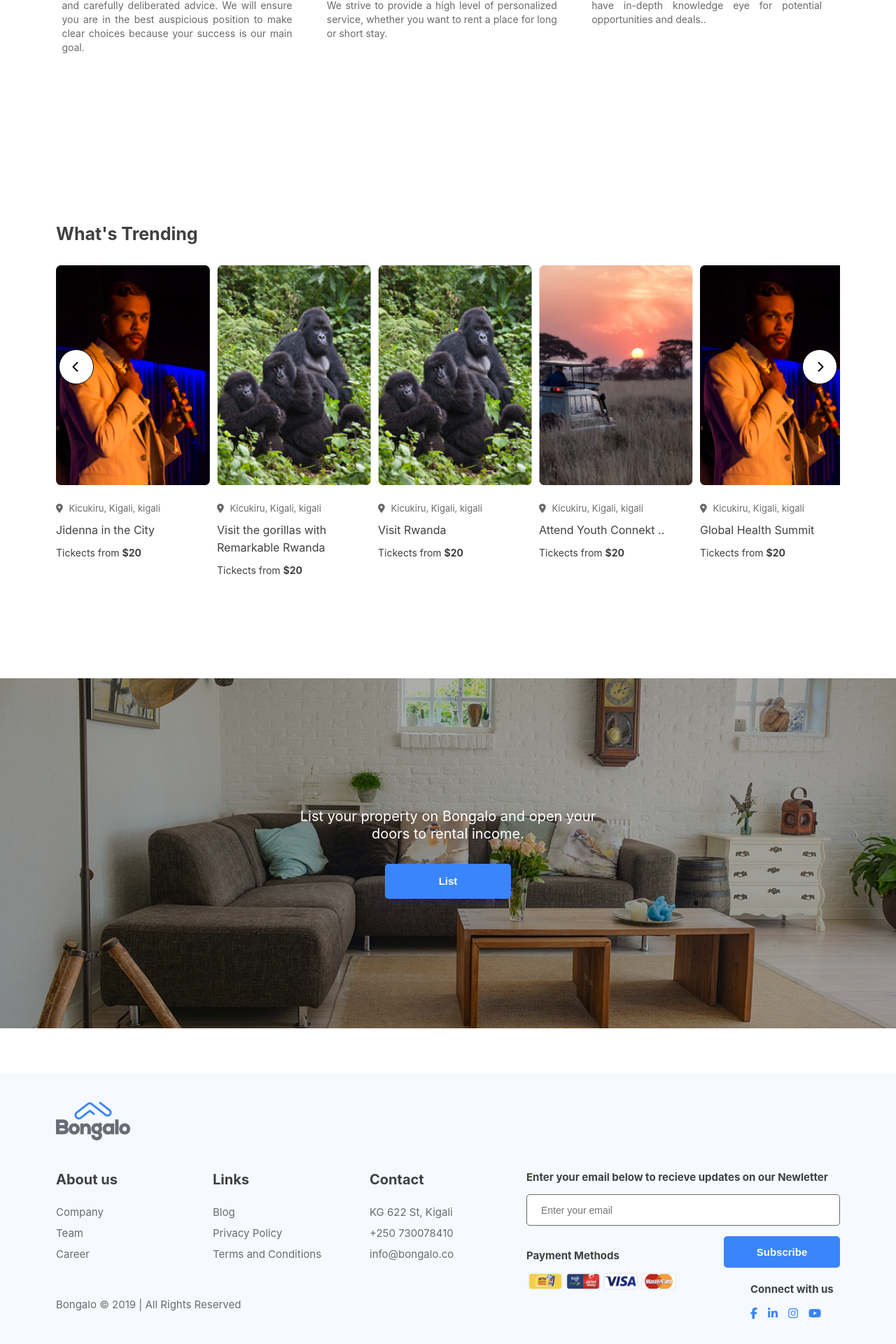
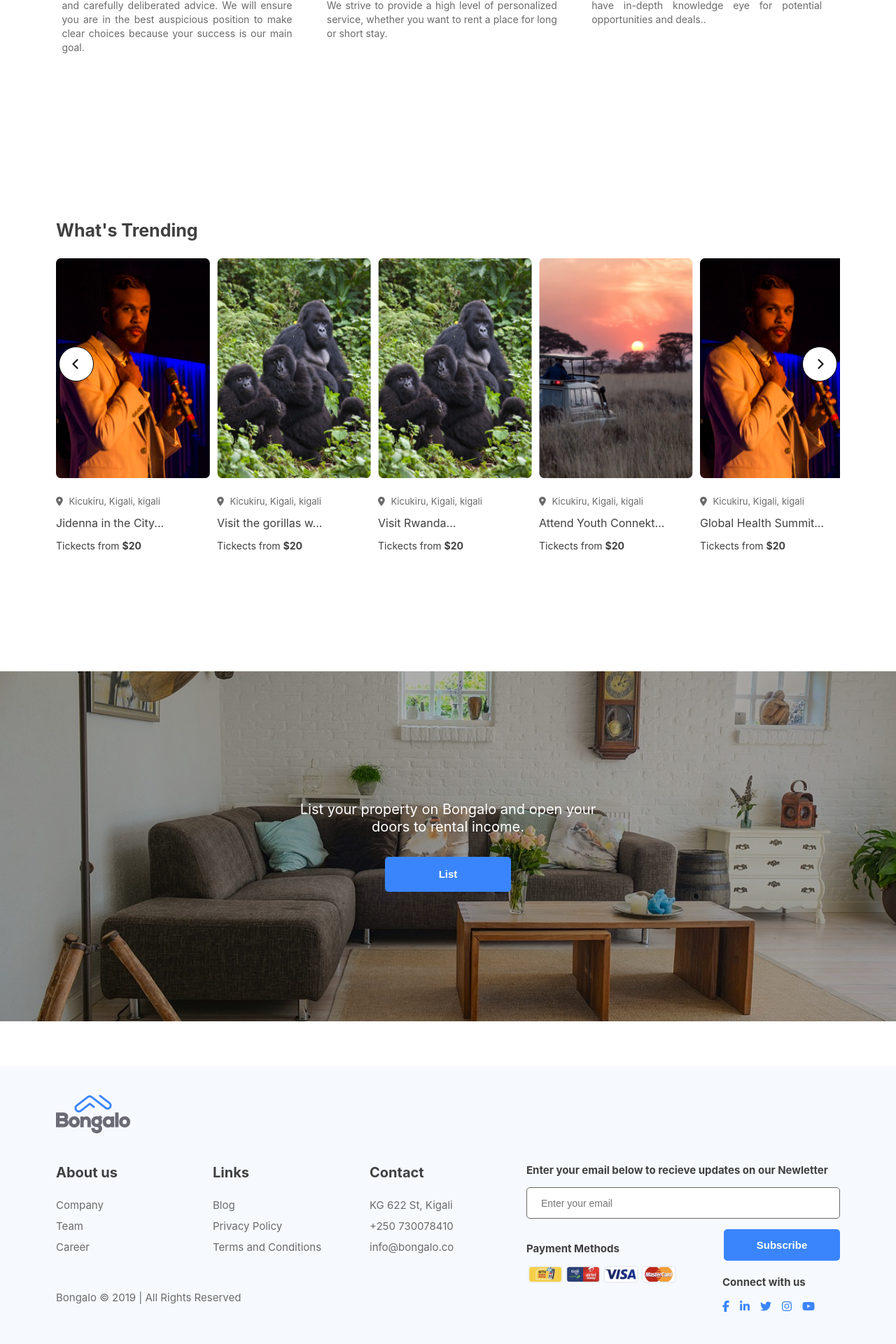
Before and after one commit to nellybaz/bongalo_frontend, a Vue app: page /about in a window 1280 px wide. Shown: the part 1165-3085 px from the top of the page at 70% size. Built offline with nearby package versions, Linux system fonts and the light colour scheme; no server answers; a web font is replaced by a local one; what v-calendar, vue-js-modal, vue-notification would draw is missing.

Commit message:
ui fix and improvements

```diff
--- a/src/components/EventCard.vue
+++ b/src/components/EventCard.vue
@@ -121,7 +121,7 @@ export default {
             font-style: normal;
             font-weight: bold;
             font-size: 25px;
-            line-height: 30px;
+            line-height: 20px;
             display: flex;
             align-items: center;
 
--- a/src/components/Footer.vue
+++ b/src/components/Footer.vue
@@ -12,7 +12,11 @@
                             Company
                         </router-link>
                     </li>
-                    <li>Team</li>
+                    <li>
+                         <router-link to="/about">
+                            Team
+                        </router-link>
+                    </li>
                     <li>
                         <router-link to="/career">
                             Career
@@ -53,12 +57,19 @@
 
             <div class="subscribe-section">
                 <p>Enter your email below to recieve updates on our Newletter</p>
+                <small style="color:red">
+                    {{
+                        emailErrorMessage
+                    }}
+                </small>
 
                 <input
                     @click="showOutline=true"
                     @mouseleave="showOutline=false"
+                    @keyup="checkEmail()"
                     :style="getClass()"
                     type="text"
+                    v-model="email"
                     placeholder="Enter your email"/>
                 <div class="payment-text-sub-btn">
                     <button>Subscribe</button>
@@ -80,6 +91,7 @@
 
                         <i class="fab fa-facebook-f"></i>
                         <i class="fab fa-linkedin-in"></i>
+                        <i class="fab fa-twitter"></i>
                         <i class="fab fa-instagram"></i>
                         <i class="fab fa-youtube"></i>
                     </div>
@@ -97,12 +109,24 @@ export default {
      data: function(){
         return {
         showOutline: false,
+        email:""
         }
     },
     methods:{
         getClass(){
             return this.showOutline ? "border: 1px solid #3A85FC !important;" : ""
         },
+        checkEmail(){
+            if(!this.email){
+                this.emailErrorMessage = ""
+            }
+            else if(!this.email.includes(".") || !this.email.includes("@")){
+                this.emailErrorMessage = "Email is not valid"
+            }
+            else{
+                this.emailErrorMessage = ""
+            }
+        }
     }
 
 }
@@ -240,7 +264,7 @@ export default {
 
                 .payment-imgs{
                     display: grid;
-                    grid-template-columns: 5fr 2fr;
+                    grid-template-columns: 5fr 3fr;
                     margin-top: 15%;
                     width:100%;
                     // border:1px solid red;
@@ -259,6 +283,7 @@ export default {
                     }
 
                     .social-media{
+                        // border:1px solid red;
                         width:100%;
 
                         p{
--- a/src/components/HorizontalCard.vue
+++ b/src/components/HorizontalCard.vue
@@ -1,6 +1,6 @@
 <template>
     <!-- <router-link to="/details" target="_blank"> -->
-        <div @click="handleCardClick" class='horizontal-card'>
+        <div @click="handleCardClick" class='horizontal-card' :title="apartment.title">
             <div class="img-div">
                 <img :src="getThumbnail(apartment.main_image)" alt="">
             </div>
--- a/src/components/VerticalCard.vue
+++ b/src/components/VerticalCard.vue
@@ -1,9 +1,9 @@
 <template>
-    <router-link class='vertical-card' :to=link>
+    <router-link class='vertical-card' :to=link :title="event.title">
         <img :src="require(`../assets/images/${event.image}`)" alt="">
         <div class="vertical-card-info-section">
             <p class="location"><i class="fas fa-map-marker-alt"></i> {{event.location}}</p>
-            <p class="title"> {{event.title}} </p>
+            <p class="title"> {{event.title.substring(0,20)}}... </p>
             <p class="amount"> {{event.amount_text}}  <span class="price"> {{event.price}}</span></p>
         </div>
     </router-link>
--- a/src/views/Home.vue
+++ b/src/views/Home.vue
@@ -36,7 +36,7 @@
 
     <section class="why-section">
       <h3 class="h3">
-        Why you should stay with us
+        Why you should book with us
       </h3>
        <div class="inner">
           <WhySectionCard v-for="item in whyContent" :key="item.id" :content=item></WhySectionCard>
@@ -230,7 +230,7 @@ export default {
               {
                 id:3,
                 image:'why3.png',
-                title: 'Consultancy',
+                title: 'Support',
                 text:'We’re available to tell you the best neighbourhoods to live in Kigali. We’ve partnered with the preeminent guest houses, private homes and real estate agents in Kigali to provide you with the best vacation homes for your long or short stay in Rwanda.'
               }
           ],
```
